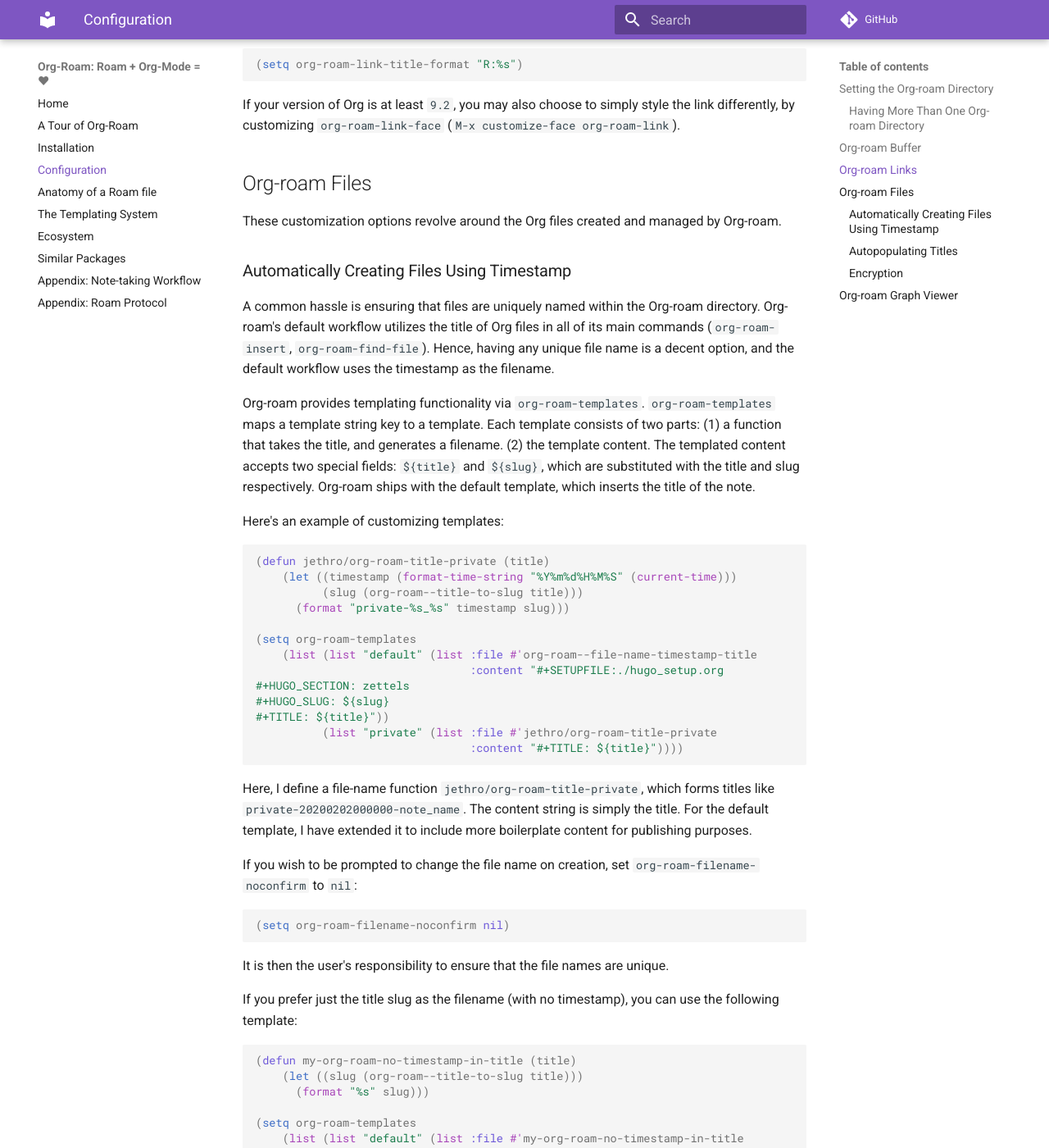
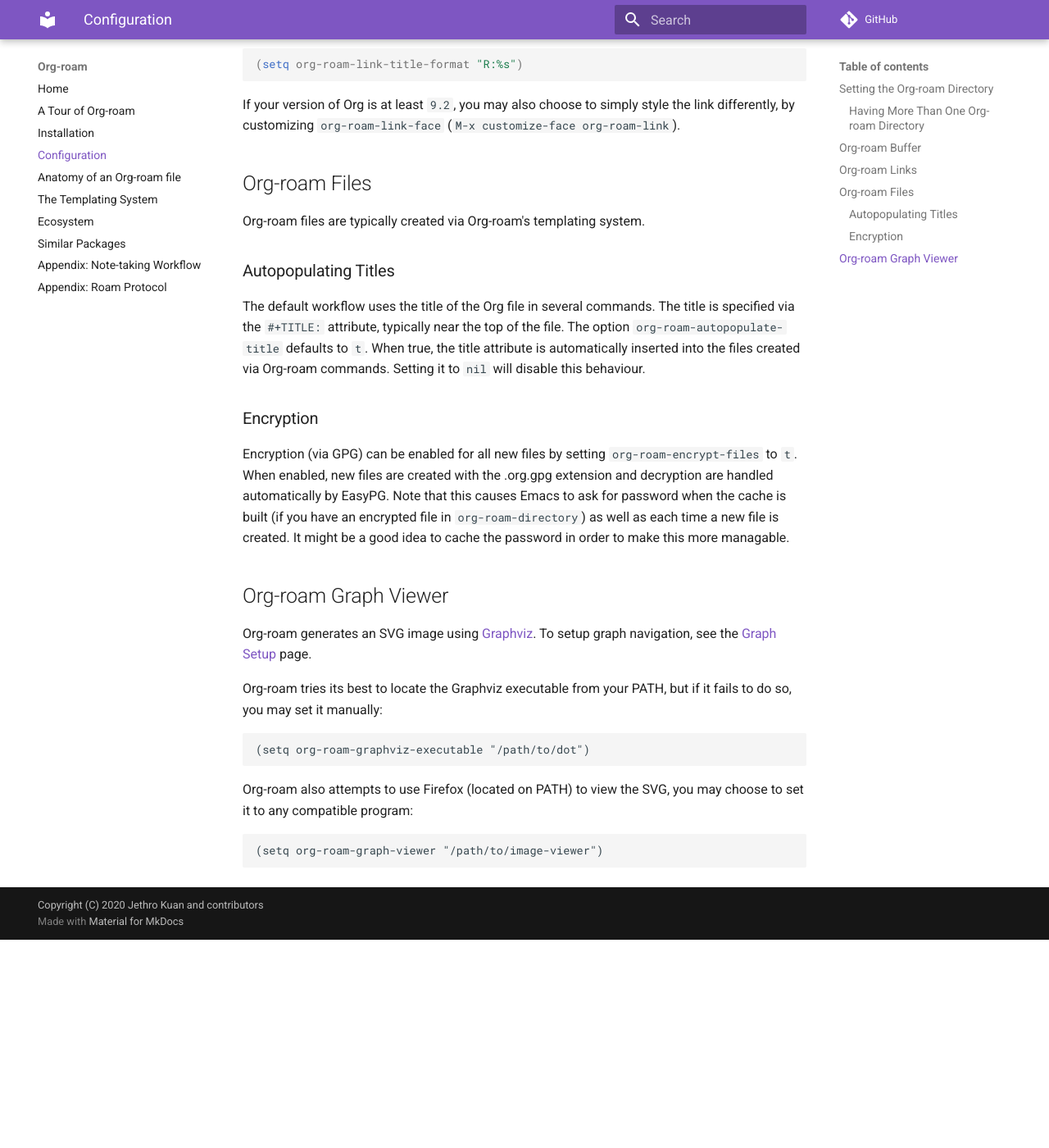
Before and after one commit to org-roam/org-roam, an MkDocs documentation site: the page built from doc/configuration.md, in a window 1280 px wide and 1400 px high, scrolled down 1475 px. Shown: the whole window at 82% size. Built offline with MkDocs 1.6.1 and Material for MkDocs 9.7.7, drawn with Linux system fonts in a browser that asks for light colours; comment, search, counter and statistics services are not loaded; after the commit the page ends 2621 px from its top, so only the background shows below that; some of the changed text lies outside the part shown.

Commit message:
(docs): docstring and docs update

````diff
--- a/doc/configuration.md
+++ b/doc/configuration.md
@@ -3,7 +3,7 @@
 attempted to accommodate as many usage styles as possible.
 
 In this section, we'll go over the main customization options
-available to Org-Roam. This section is *crucial*. We need to exploit
+available to Org-roam. This section is *crucial*. We need to exploit
 the flexibility of Emacs, and mould our tools exactly to our liking.
 
 All of Org-roam's customization options can be viewed via `M-x
@@ -78,71 +78,7 @@
 
 ## Org-roam Files
 
-These customization options revolve around the Org files created and
-managed by Org-roam.
-
-### Automatically Creating Files Using Timestamp
-
-A common hassle is ensuring that files are uniquely named within the
-Org-roam directory. Org-roam's default workflow utilizes the title of
-Org files in all of its main commands (`org-roam-insert`,
-`org-roam-find-file`). Hence, having any unique file name is a decent
-option, and the default workflow uses the timestamp as the filename.
-
-Org-roam provides templating functionality via `org-roam-templates`.
-`org-roam-templates` maps a template string key to a template. Each
-template consists of two parts: (1) a function that takes the title,
-and generates a filename. (2) the template content. The templated
-content accepts two special fields: `${title}` and `${slug}`, which
-are substituted with the title and slug respectively. Org-roam ships
-with the default template, which inserts the title of the note.
-
-Here's an example of customizing templates:
-
-```emacs-lisp
-(defun jethro/org-roam-title-private (title)
-    (let ((timestamp (format-time-string "%Y%m%d%H%M%S" (current-time)))
-          (slug (org-roam--title-to-slug title)))
-      (format "private-%s_%s" timestamp slug)))
-
-(setq org-roam-templates
-    (list (list "default" (list :file #'org-roam--file-name-timestamp-title
-                                :content "#+SETUPFILE:./hugo_setup.org
-#+HUGO_SECTION: zettels
-#+HUGO_SLUG: ${slug}
-#+TITLE: ${title}"))
-          (list "private" (list :file #'jethro/org-roam-title-private
-                                :content "#+TITLE: ${title}"))))
-```
-
-Here, I define a file-name function `jethro/org-roam-title-private`,
-which forms titles like `private-20200202000000-note_name`. The
-content string is simply the title. For the default template, I have
-extended it to include more boilerplate content for publishing
-purposes.
-
-If you wish to be prompted to change the file name on creation, set
-`org-roam-filename-noconfirm` to `nil`:
-
-```emacs-lisp
-(setq org-roam-filename-noconfirm nil)
-```
-
-It is then the user's responsibility to ensure that the file names are
-unique.
-
-If you prefer just the title slug as the filename (with no timestamp),
-you can use the following template:
-
-```emacs-lisp
-(defun my-org-roam-no-timestamp-in-title (title)
-    (let ((slug (org-roam--title-to-slug title)))
-      (format "%s" slug)))
-
-(setq org-roam-templates
-    (list (list "default" (list :file #'my-org-roam-no-timestamp-in-title
-:content "#+TITLE: ${title}"))))
-```
+Org-roam files are typically created via Org-roam's templating system.
 
 ### Autopopulating Titles
 
--- a/mkdocs.yml
+++ b/mkdocs.yml
@@ -1,14 +1,14 @@
-site_name: "Org-Roam: Roam + Org-Mode = ♥"
+site_name: "Org-roam"
 repo_url: https://github.com/jethrokuan/org-roam/
 edit_uri: edit/master/doc/
 copyright: "Copyright (C) 2020 Jethro Kuan and contributors"
 docs_dir: doc
 nav:
 - Home: index.md
-- A Tour of Org-Roam: tour.md
+- A Tour of Org-roam: tour.md
 - Installation: installation.md
 - Configuration: configuration.md
-- Anatomy of a Roam file: anatomy.md
+- Anatomy of an Org-roam file: anatomy.md
 - The Templating System: templating.md
 - Ecosystem: ecosystem.md
 - Similar Packages: comparison.md
````
Also changed, not shown: README.md (+1 -1 lines), doc/comparison.md (+3 -3 lines), doc/index.md (+2 -2 lines), 2 other files.
